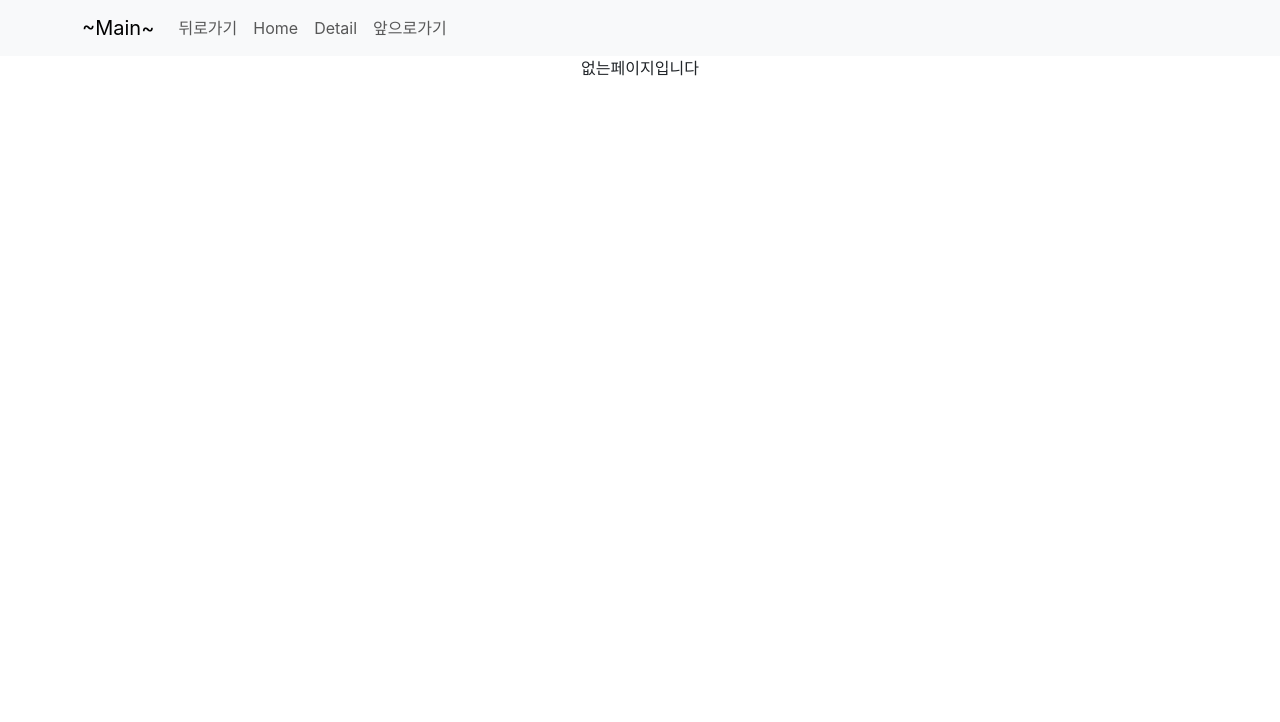
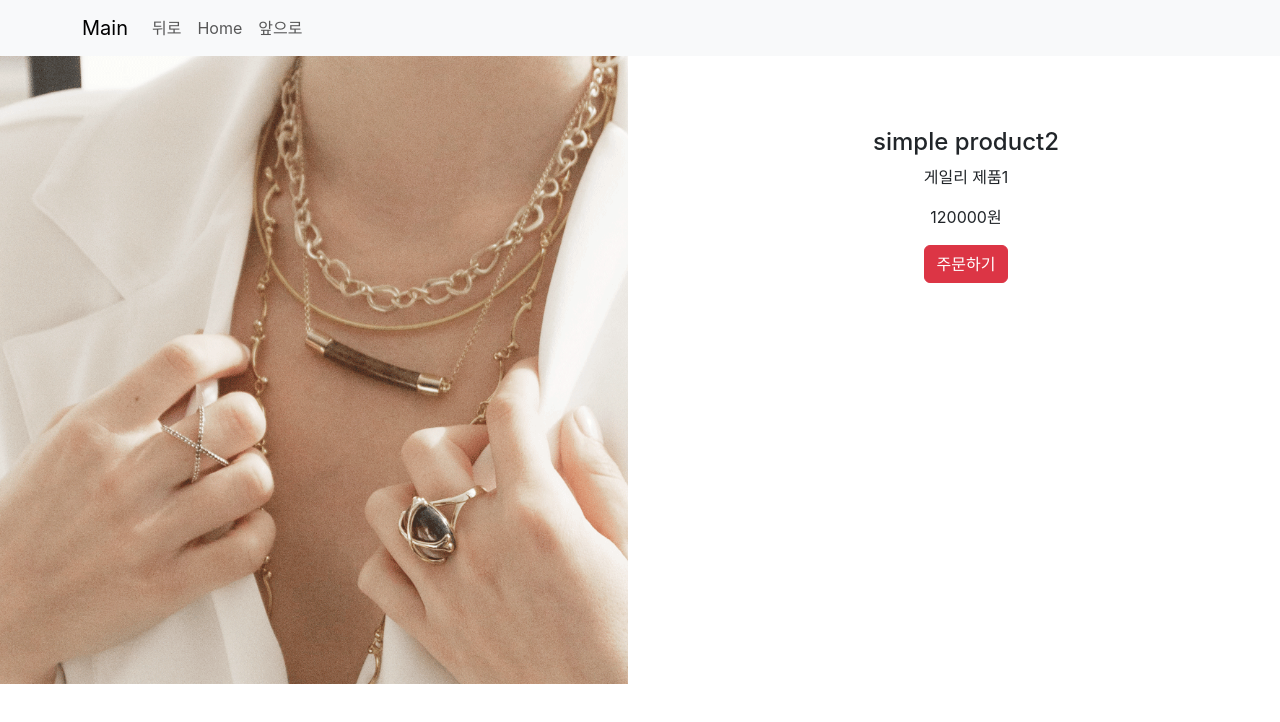
Before and after one commit to kim-heesu/secondReact, a React (Create React App) app in the folder shop/: page /detail/1 in a window 1280 px wide. Shown: the top 722 px of the page. Built offline with nearby package versions, Linux system fonts and the light colour scheme.

Commit message:
react 에서 url 파라매터값 가져오기 useParams()

```diff
--- a/shop/src/App.js
+++ b/shop/src/App.js
@@ -1,30 +1,33 @@
 import './App.css';
+import { useState } from 'react';
 import {Nav,Navbar,Container} from 'react-bootstrap';
 import { Routes,Route ,useNavigate, Outlet} from "react-router-dom";
 import Main from './routes/Main';
 import Detail from './routes/Detail';
+import data from './data.js';
 
 function App() {
+  let [product,setProduct] = useState(data)
+  let navigate =  useNavigate();
 
-  let navigate =  useNavigate();
 
   return (
     <div className="App">
       <Navbar bg="light" data-bs-theme="light" className="nav">
         <Container>
-          <Navbar.Brand href="/">~Main~</Navbar.Brand>
+          <Navbar.Brand href="/">Main</Navbar.Brand>
           <Nav className="me-auto">
-            <Nav.Link onClick={()=>{navigate(-1)}}>뒤로가기</Nav.Link>
+            <Nav.Link onClick={()=>{navigate(-1)}}>뒤로</Nav.Link>
             <Nav.Link onClick={()=>{navigate('/')}}>Home</Nav.Link>
-            <Nav.Link onClick={()=>{navigate('/detail')}}>Detail</Nav.Link>
-            <Nav.Link onClick={()=>{navigate(+1)}}>앞으로가기</Nav.Link>
+            <Nav.Link onClick={()=>{navigate(+1)}}>앞으로</Nav.Link>
           </Nav>
         </Container>
       </Navbar>
 
       <Routes>
-        <Route path="/" element={<Main />}/>
-        <Route path="/detail" element={<Detail />}/>
+        <Route path="/" element={<Main product={product}/>}/>
+        <Route path="/detail/:id" element={<Detail product={product}/>}/>
+        {/* /detail:id = :URL파라미터 */}
 
         <Route path="*" element={<div>없는페이지입니다</div>}/>
 
--- a/shop/src/data.js
+++ b/shop/src/data.js
@@ -8,25 +8,25 @@ let data = [
     {
         "id":0,
         "title" : "simple product",
-        "content": "데일리 제품1",
+        "content": "네일리 제품2",
         "price":120000
     },
     {
         "id":1,
         "title" : "simple product2",
-        "content": "데일리 제품2",
+        "content": "게일리 제품1",
         "price":120000
     },
     {
         "id":2,
         "title" : "simple product3",
-        "content": "데일리 제품3",
+        "content": "레일리 제품4",
         "price":120000
     },
     {
         "id":3,
         "title" : "simple product4",
-        "content": "데일리 제품4",
+        "content": "데일리 제품3",
         "price": 14000
     }
 ]
--- a/shop/src/routes/Detail.jsx
+++ b/shop/src/routes/Detail.jsx
@@ -1,6 +1,10 @@
 import React from 'react';
+import { useParams } from 'react-router-dom';
 
 function Detail(props){
+  let params = useParams();
+  // react url 파라매터값 가져오기 = useParams 이용
+
   return(
     <>
       <div className="row">
@@ -8,9 +12,9 @@ function Detail(props){
           <img src={process.env.PUBLIC_URL + '/img/best_product01.png'} alt="product images" width="100%" />
         </div>
         <div className="col-md-6 mt-4">
-          <h4 className="pt-5">Product Name</h4>
-          <p>Product Detail</p>
-          <p>12000원</p>
+          <h4 className="pt-5">{props.product[params.id].title}</h4>
+          <p>{props.product[params.id].content}</p>
+          <p>{props.product[params.id].price}원</p>
           <button className="btn btn-danger">주문하기</button>
         </div>
       </div>
--- a/shop/src/routes/Main.jsx
+++ b/shop/src/routes/Main.jsx
@@ -1,18 +1,16 @@
 import React from 'react';
-import {useState} from "react";
 import {Container,Row} from 'react-bootstrap';
 import ProdCol from '../components/ProductCol';
-import data from '../data.js';
+
 
 function Main(props){
-  let [product] = useState(data)
   return(
     <>
       <div className="main-bg"></div>
       <Container>
         <Row>
-        {product.map((prod)=>{
-            return <ProdCol title={prod.title} content={prod.content} price={prod.price}/>
+        {props.product.map((prod)=>{
+            return <ProdCol key={prod.id} title={prod.title} content={prod.content} price={prod.price}/>
         })}
         </Row>
       </Container>
```
